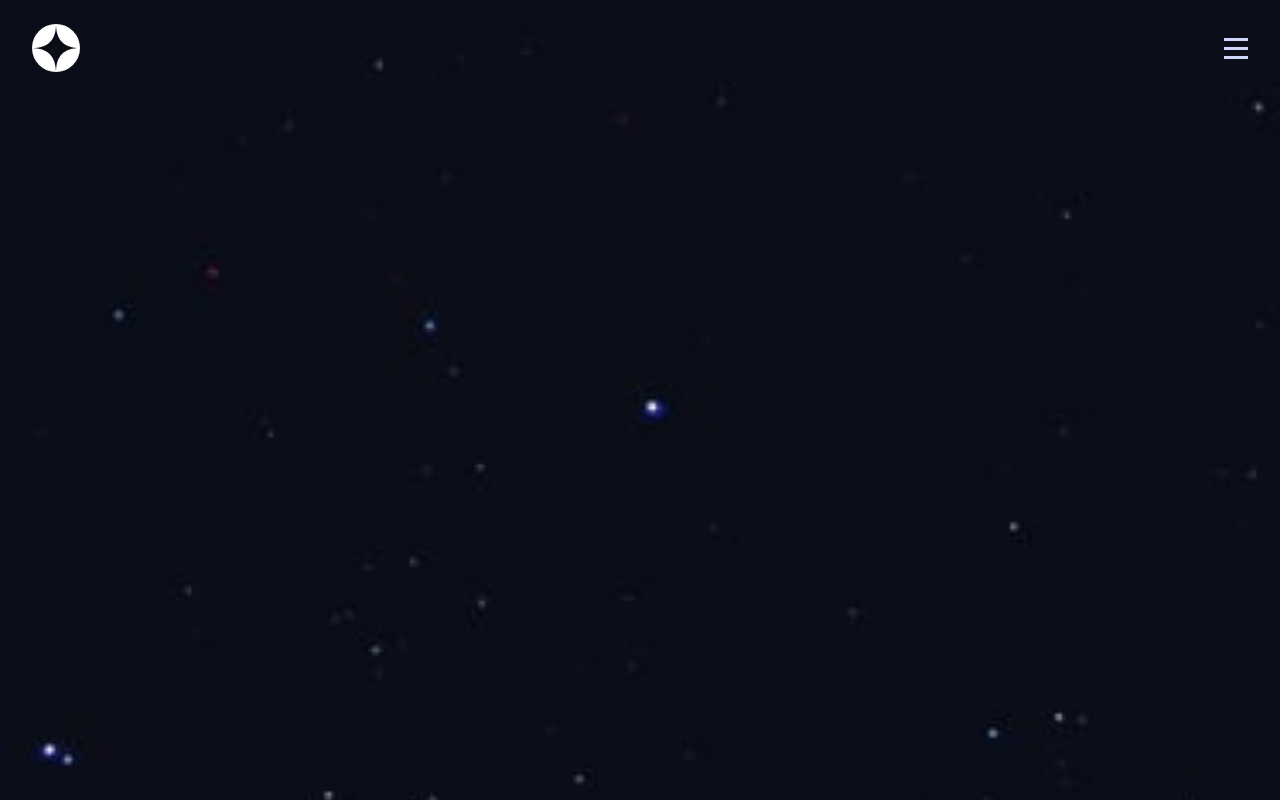
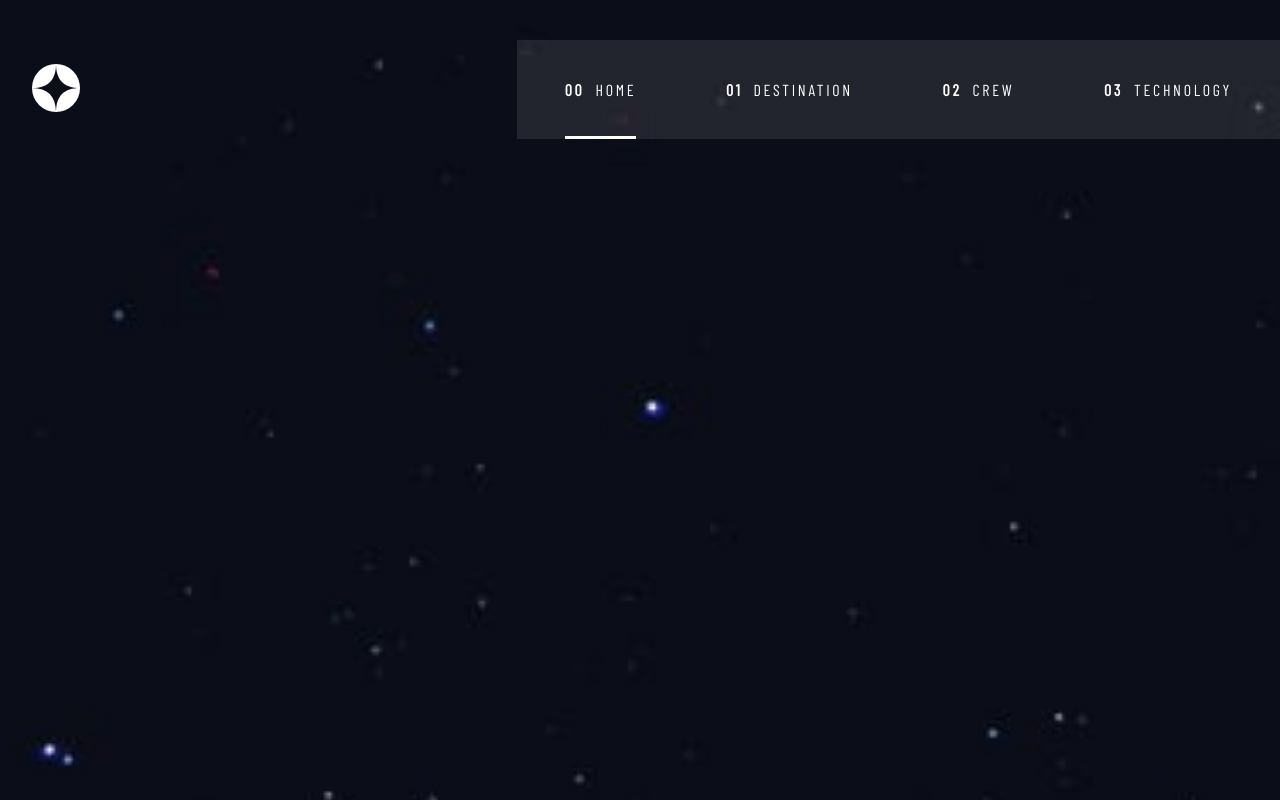
Before and after one commit to isaacnovaes/space-tourism, a React (Vite) app: page / in a window 1280 px wide. Built offline with nearby package versions, Linux system fonts and the light colour scheme; a web font is replaced by a local one.

Commit message:
Implement desktop and tablet header navigation

```diff
--- a/src/Header/Header.jsx
+++ b/src/Header/Header.jsx
@@ -3,6 +3,7 @@ import styles from "./Header.module.scss";
 import Logo from "../components/Logo/Logo";
 import Hamburger from "../components/Hamburger/Hamburger";
 import MobileNav from "../components/MobileNav/MobileNav";
+import BiggerScreenNavigation from "../components/BiggerScreenNavigation/BiggerScreenNavigation";
 
 const Header = () => {
 	const [showMobileNav, setShowMobileNav] = useState(false);
@@ -11,10 +12,11 @@ const Header = () => {
 	return (
 		<>
 			<header className={styles.Header}>
-				<div className={styles.HeaderMobile}>
+				<div className={styles.MobileHeader}>
 					<Logo />
 					{!showMobileNav && <Hamburger toggle={toggleMobileNavHandler} />}
 				</div>
+				<BiggerScreenNavigation />
 			</header>
 			<MobileNav isVisible={showMobileNav} toggle={toggleMobileNavHandler} />
 		</>
--- a/src/Header/Header.module.scss
+++ b/src/Header/Header.module.scss
@@ -1,7 +1,7 @@
 .Header {
 	display: flow-root;
 
-	.HeaderMobile {
+	.MobileHeader {
 		width: 95%;
 		margin: 24px auto 0;
 		display: flex;
@@ -9,3 +9,11 @@
 		align-items: center;
 	}
 }
+
+@media screen and (min-width: 700px) {
+	.Header {
+		.MobileHeader {
+			display: none;
+		}
+	}
+}
--- /dev/null
+++ b/src/components/BiggerScreenNavigation/BiggerScreenNavigation.jsx
@@ -0,0 +1,30 @@
+import styles from "./BiggerScreenNavigation.module.scss";
+import Logo from "../Logo/Logo";
+import { NavLink } from "react-router-dom";
+
+const BiggerScreenNavigation = () => {
+	const NavLinkClasses = ({ isActive }) =>
+		isActive ? `${styles.Link} ${styles.ActiveLink}` : `${styles.Link}`;
+
+	return (
+		<div className={styles.BiggerScreenHeader}>
+			<Logo />
+			<nav className={styles.NavContainer}>
+				<NavLink className={NavLinkClasses} to="/">
+					<span>00</span>Home
+				</NavLink>
+				<NavLink className={NavLinkClasses} to="/destination">
+					<span>01</span>Destination
+				</NavLink>
+				<NavLink className={NavLinkClasses} to="/crew">
+					<span>02</span>Crew
+				</NavLink>
+				<NavLink className={NavLinkClasses} to="/technology">
+					<span>03</span>Technology
+				</NavLink>
+			</nav>
+		</div>
+	);
+};
+
+export default BiggerScreenNavigation;
--- /dev/null
+++ b/src/components/BiggerScreenNavigation/BiggerScreenNavigation.module.scss
@@ -0,0 +1,73 @@
+.BiggerScreenHeader {
+	display: none;
+}
+
+@media screen and (min-width: 700px) {
+	.BiggerScreenHeader {
+		margin-left: 2.5%;
+		display: flex;
+		align-items: center;
+		column-gap: 35%;
+
+		.NavContainer {
+			flex-grow: 1;
+			padding: 40px 48px;
+			background-color: var(--dark-gray);
+			display: flex;
+			justify-content: space-between;
+			align-items: center;
+			column-gap: 30px;
+
+			.Link {
+				color: var(--white);
+				font-family: var(--barlow);
+				font-weight: normal;
+				font-size: calc(14rem / 16);
+				letter-spacing: 2.36px;
+
+				text-transform: uppercase;
+
+				span {
+					display: none;
+				}
+			}
+
+			.ActiveLink {
+				position: relative;
+				&::after {
+					display: block;
+					content: "";
+					width: 100%;
+					height: 3px;
+					position: absolute;
+					bottom: -39.5px;
+					background-color: var(--white);
+				}
+			}
+		}
+	}
+}
+
+@media screen and (min-width: 1200px) {
+	.BiggerScreenHeader {
+		margin-top: 40px;
+
+		.NavContainer {
+			column-gap: 50px;
+
+			.Link {
+				font-size: calc(16rem / 16);
+				letter-spacing: 2.7px;
+
+				span {
+					display: inline;
+					margin-right: 11px;
+					font-family: var(--barlow);
+					font-weight: bold;
+					font-style: calc(16rem / 16);
+					letter-spacing: 2.7px;
+				}
+			}
+		}
+	}
+}
```
